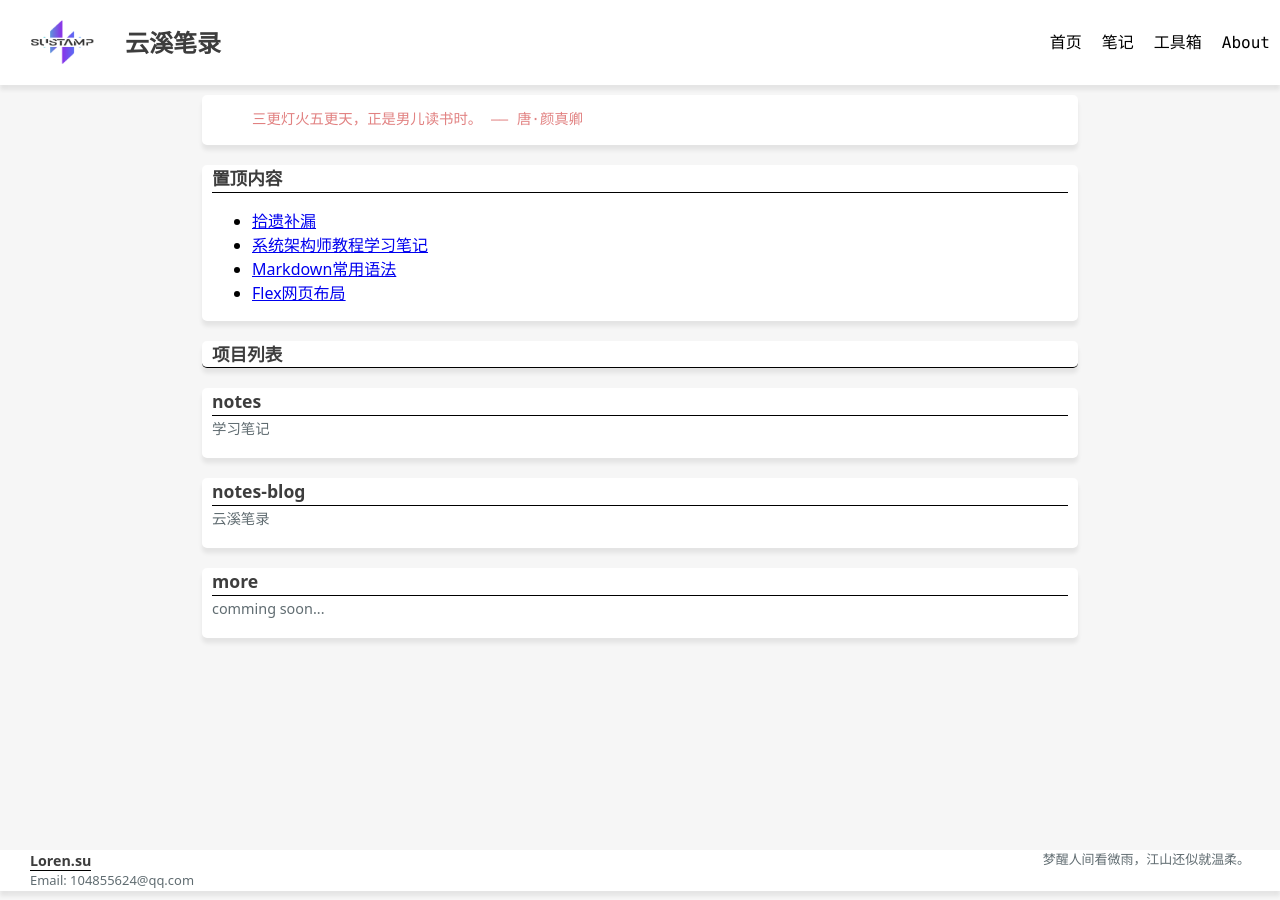
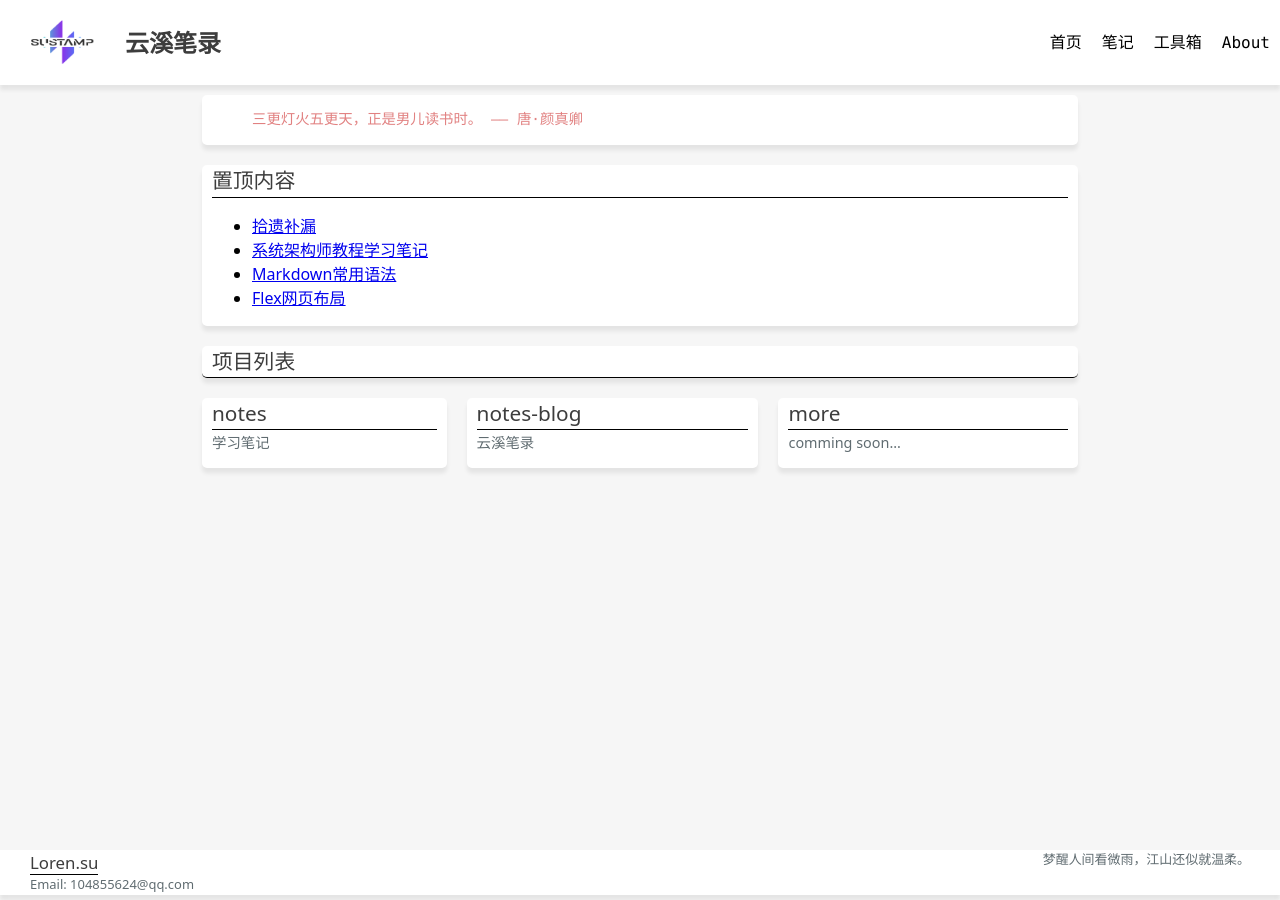
Before and after one commit to sustamp/sustamp.github.io, a Jekyll site: the page index.html, which Jekyll copies as it is, in a window 1280 px wide. Built offline with Jekyll 4.4.1, drawn with Linux system fonts in a browser that asks for light colours.

Commit message:
Update my-custom.css

```diff
--- a/assets/css/my-custom.css
+++ b/assets/css/my-custom.css
@@ -6,8 +6,6 @@
     line-height: 1.5;
     font-family: var(--font-family);
 }
-
-/* *{border: solid 1px lightblue} */
 
 header{
     /* 让header置顶 */
@@ -119,15 +117,6 @@
     flex-direction: column;
 }
 
-/* 定义区块的背景色和外边距和圆角 */
-.top-notice, .box-item, .p-block{
-    background-color: var(--bg-color);
-    box-shadow: var(--box-shadow);
-    border-radius: 5px;
-    margin: 10px;
-    padding: 0 10px;
-}
-
 .top-notice{
     color: #c50d0d85;
     font-family: var(--font-monospace);
@@ -135,36 +124,9 @@
     font-size: 0.9em;
 }
 
-.title-text{
-    color: var(--pk-font-color);
-    font-weight: bold;
-    font-size: 1.5em;
-}
-
-.item-text{
-    color: var(--pk-font-color);
-    font-weight:bold;
-    font-size: 1.1em;
-    border-bottom: solid 1px black;
-}
-
-.content-title{
-    color: var(--content-font-color);
-    font-weight: bold;
-    font-size: 1.1em;
-}
-.content-text{
-    color: var(--content-font-color);
-}
-
-.block{
-    display: block;
-    text-decoration: none;
-}
-
 .card-listing{
     display: flex;
-    flex-direction: column;
+    flex-direction: row;
     flex-wrap: wrap;
     justify-content: flex-start;
     overflow: auto;
```
